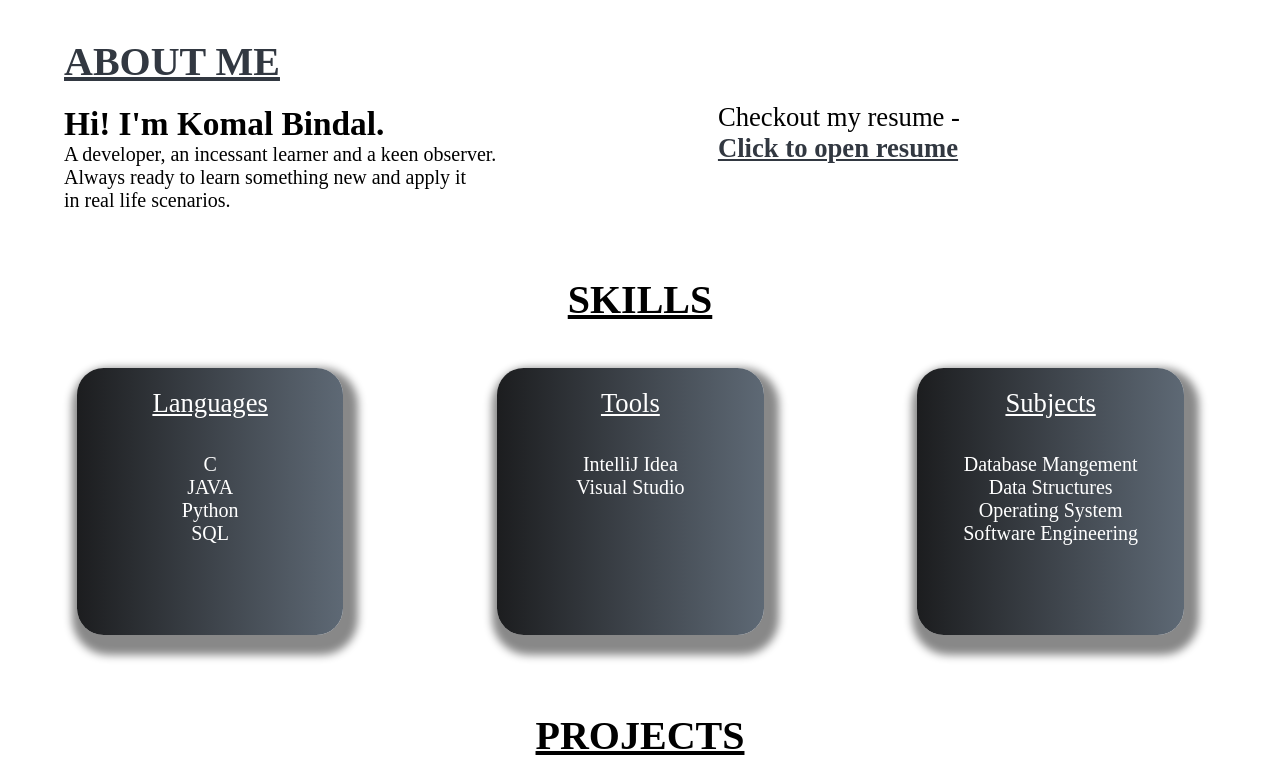
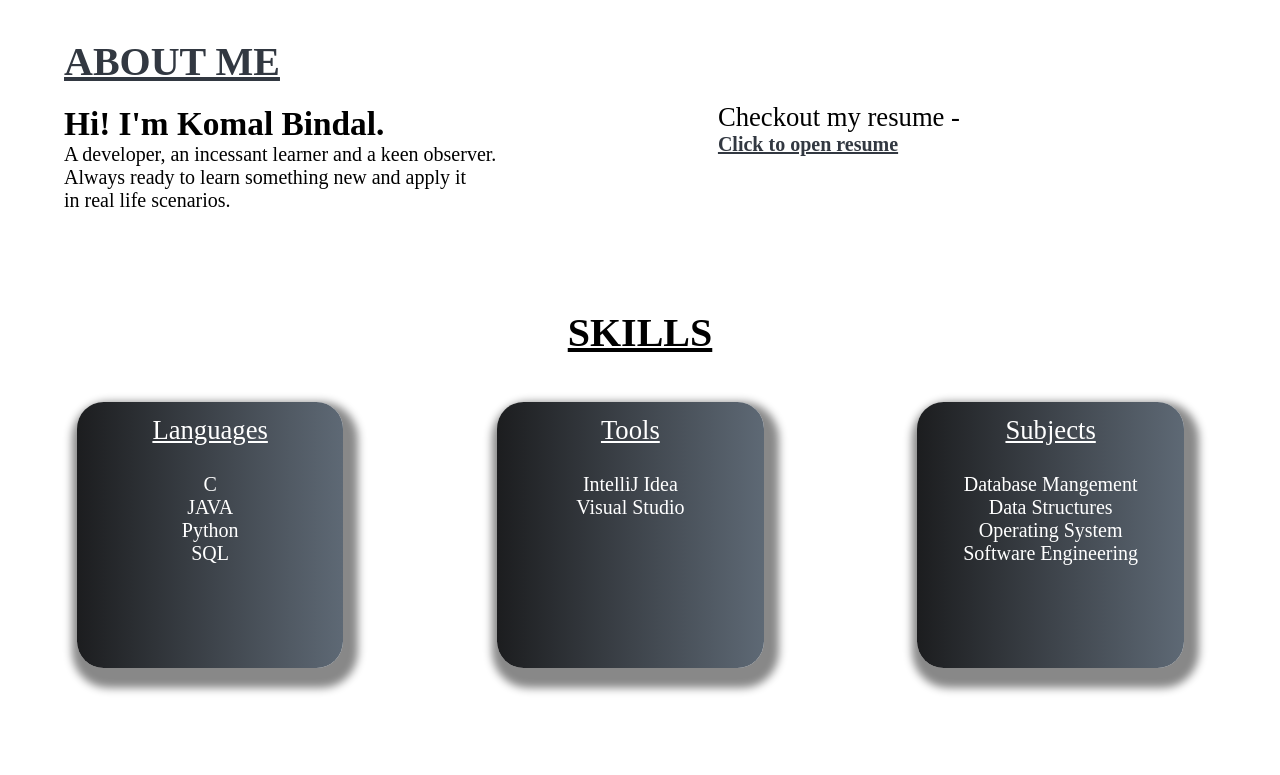
Before and after one commit to komal-bindal/Portfolio, a plain HTML site: page index.html in a window 1280 px wide. Shown: the part 520-1295 px from the top of the page. Drawn offline with Linux system fonts and the light colour scheme.

Commit message:
Update style.css

```diff
--- a/style.css
+++ b/style.css
@@ -61,7 +61,7 @@
     font-weight: bold;
 }
 #resume-link{
-    font-size: 20pt;
+    font-size: 15pt;
     cursor: pointer;
     color: #323841;
 
@@ -72,6 +72,7 @@
     text-decoration: underline;
     margin-bottom: 15pt;
     font-weight: bold;
+    margin-top: 25pt;
 }
 .box{
     height: 200pt;
@@ -97,7 +98,7 @@
     font-size: 20pt;
     font-weight: initial;
     text-align: center;
-    padding: 15pt;
+    padding: 10pt;
     text-decoration: underline;
     color: white;
 }
```
